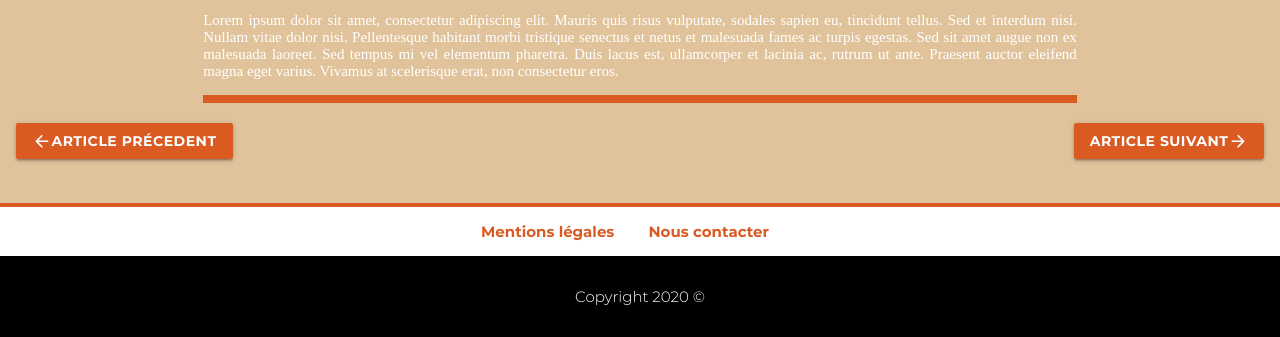
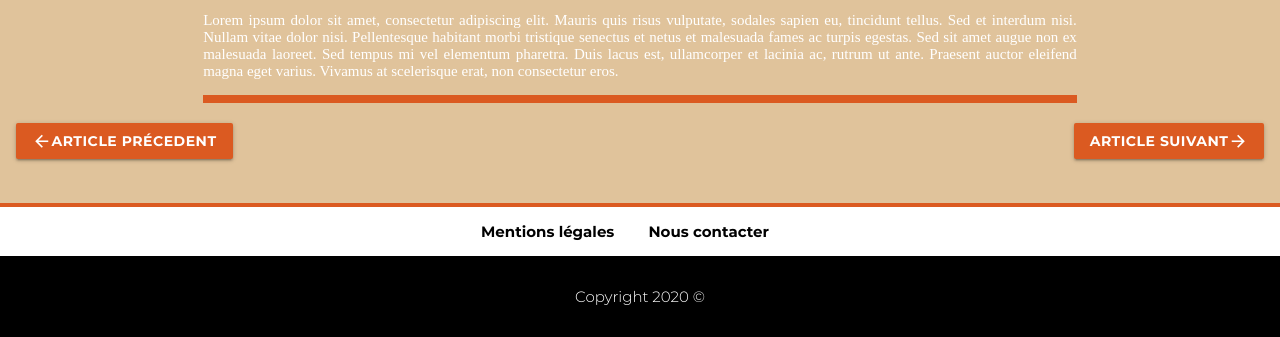
Before and after one commit to Kaloss38/paris-plein-air, a website: page article.html in a window 1280 px wide. Shown: the part 1836-2173 px from the top of the page. Drawn offline with nearby package versions, Linux system fonts and the light colour scheme; a web font is replaced by a local one.

Commit message:
Debug article and change footer color

```diff
--- a/assets/css/layout/article.scss
+++ b/assets/css/layout/article.scss
@@ -2,6 +2,7 @@
     height: 260px;
     position: relative;
     height: 50em;
+    border-bottom: 8px solid #DB5A21;
     img{
         max-width: 100%;
         max-height: 100%;
--- a/assets/css/style.scss
+++ b/assets/css/style.scss
@@ -73,7 +73,7 @@ footer{
   a {
     margin-right: 2em;
     text-decoration: none;
-    color: $primary-color;
+    color: black;
     font-family: "Ms-Bold";
   }
   #copyright{
```
Also changed, not shown: assets/css/style.css, 1 other file.
